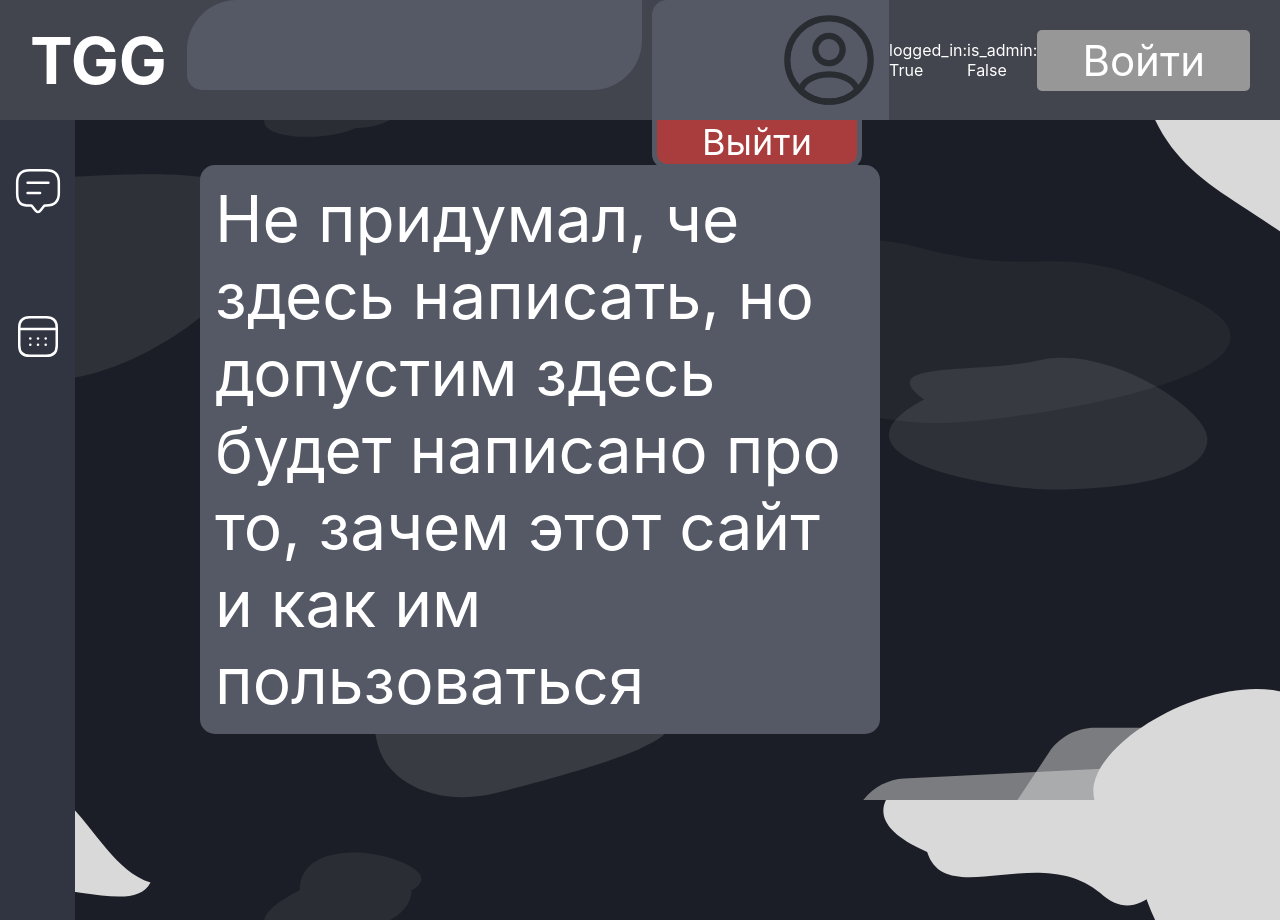
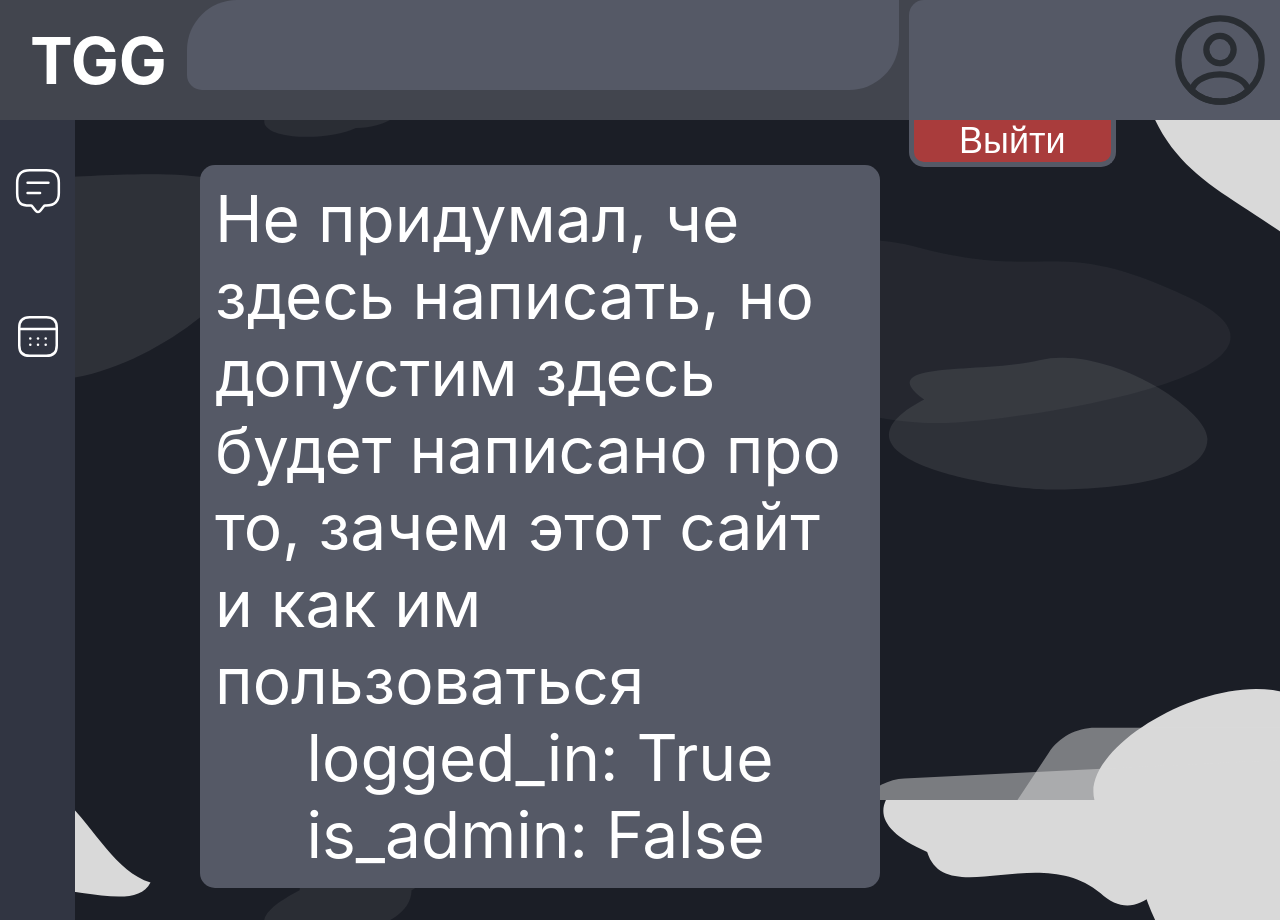
Before and after one commit to Pirantel23/TournamentGenerator, a Django app: page / in a window 1280 px wide. Run offline with Django 4.2, Linux system fonts and the light colour scheme; the visitor is signed in with stand-in values (Sample User, id 1); data that the repository does not hold is empty.

Commit message:
fixed log in and log out

```diff
--- a/static/styles.css
+++ b/static/styles.css
@@ -17,6 +17,7 @@
     padding: 15px;
     margin: 45px 200px 0 0;
     color: white;
+    flex-direction: column;
 }
 
 .header{
@@ -57,6 +58,7 @@
     background-color: #979797;
     color: #ffffff;
     border-radius: 5px;
+    border: 1px solid transparent;
     text-decoration: none;
 }
 
--- a/templates/main/page.html
+++ b/templates/main/page.html
@@ -15,14 +15,15 @@
         <div class="info-label"> {{ content }}</div>
         <!--здесь должно писаться что находится на странице, например, открыты турниры:
         Соревнования; поле создания турнира: Создание сетки; в самой сетке писать сверху название-->
+        {% if logged_in %}
         <div class="profile-header">
             <div class="name"> {{ username }}</div>
             <img src='{{ picture }}' alt="user avatar" id="user-avatar" class="user-avatar">
-            <a href="/logout" class="logout-button" role="button">Выйти</a>
+            <button onclick="window.location.href ='/logout'" class="logout-button" role="button">Выйти</button>
         </div>
-        <p>logged_in: {{ logged_in }}</p>
-        <p>is_admin: {{ is_admin }}</p>
-        <a href="https://accounts.google.com/o/oauth2/v2/auth?response_type=code&client_id={{ client_id }}&scope=openid%20profile%20email&redirect_uri={{ redirect_uri }}&state=test123&nonce=123" class="login-button">Войти</a>
+        {% else %}
+        <button onclick="window.location.href ='https://accounts.google.com/o/oauth2/v2/auth?response_type=code&client_id={{ client_id }}&scope=openid%20profile%20email&redirect_uri={{ redirect_uri }}&state=test123&nonce=123'" class="login-button">Войти</button>
+        {% endif %}
         <!-- надо будет сделать проверку что вошел в аккаунт-->
         <!-- поля юзера: is_admin; picture; username -->
     </div>
@@ -64,7 +65,11 @@
             <!--надо будет сделать проверку на то, что если вошел - можешь создавать сетку ну и пользоваться чатом-->
         </div>
         <div class="main-page">Не придумал, че здесь написать, но допустим здесь будет написано про то, зачем этот сайт
-        и как им пользоваться</div>
+        и как им пользоваться
+            <div>logged_in: {{ logged_in }}<br>is_admin: {{ is_admin }}
+            </div>
+        </div>
+
     </div>
     <script src="static/script.js"></script>
 
```
